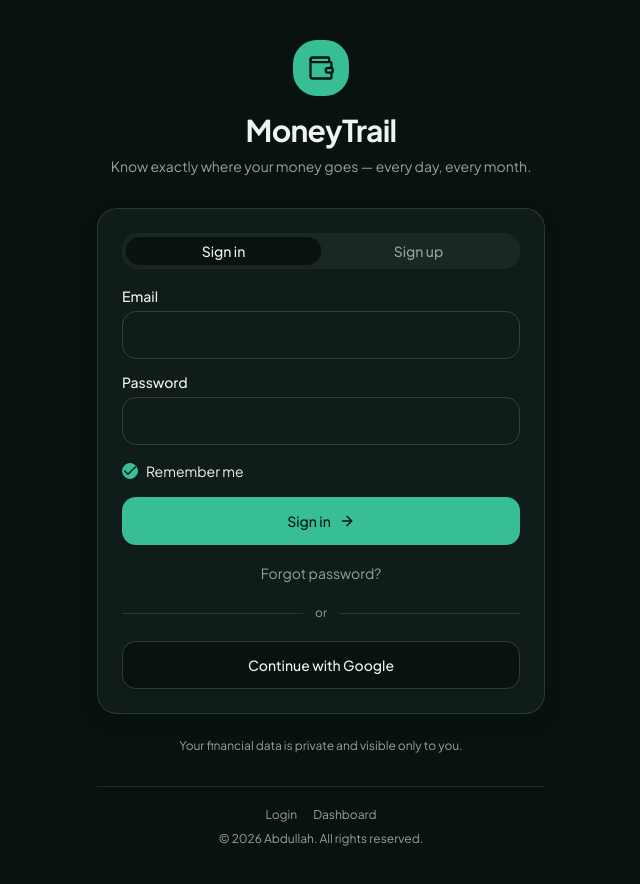
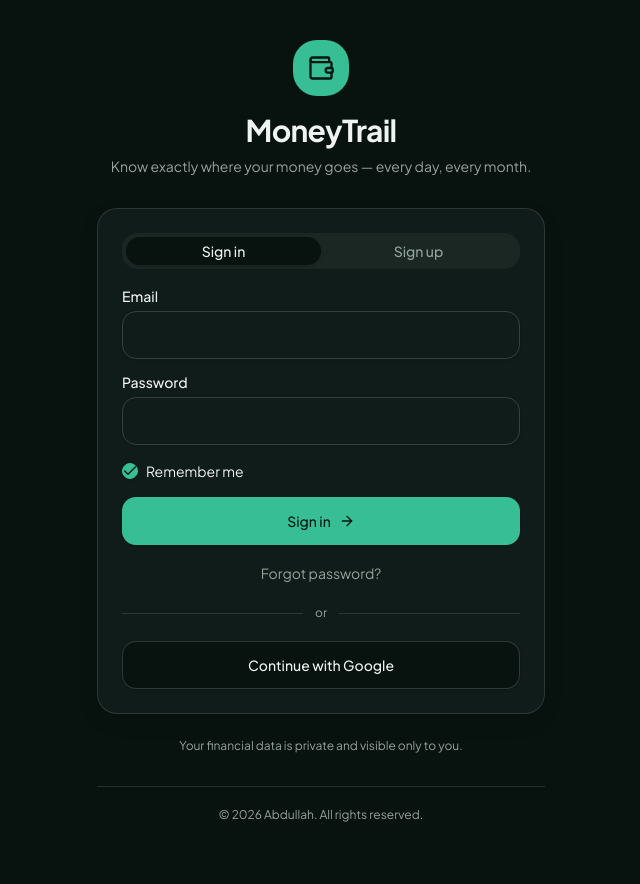
Before and after one commit to abdullahshabir31/MoneyTrail, a React (Vite) app: page /auth in a window 1280 px wide. Shown: the top 884 px of the page, without its empty margins (319-959 px from the left). After the commit the page ends 863 px from the top, so only its background shows below. Built offline with nearby package versions, Linux system fonts and the light colour scheme.

Commit message:
Update Bits component

```diff
--- a/src/components/Bits.jsx
+++ b/src/components/Bits.jsx
@@ -41,15 +41,12 @@ export function PageHeader({ title, subtitle, action }) {
 
 export function SiteFooter({ className }) {
   return (
-    <footer className={cn("mt-8 border-t border-border pt-5 text-center text-xs text-muted-foreground", className)}>
-      <div className="mb-2 flex items-center justify-center gap-4">
-        <a href="/auth" className="hover:text-foreground hover:underline">
-          Login
-        </a>
-        <a href="/dashboard" className="hover:text-foreground hover:underline">
-          Dashboard
-        </a>
-      </div>
+    <footer
+      className={cn(
+        "mt-8 border-t border-border pt-5 text-center text-xs text-muted-foreground",
+        className,
+      )}
+    >
       <p>© 2026 Abdullah. All rights reserved.</p>
     </footer>
   );
```
